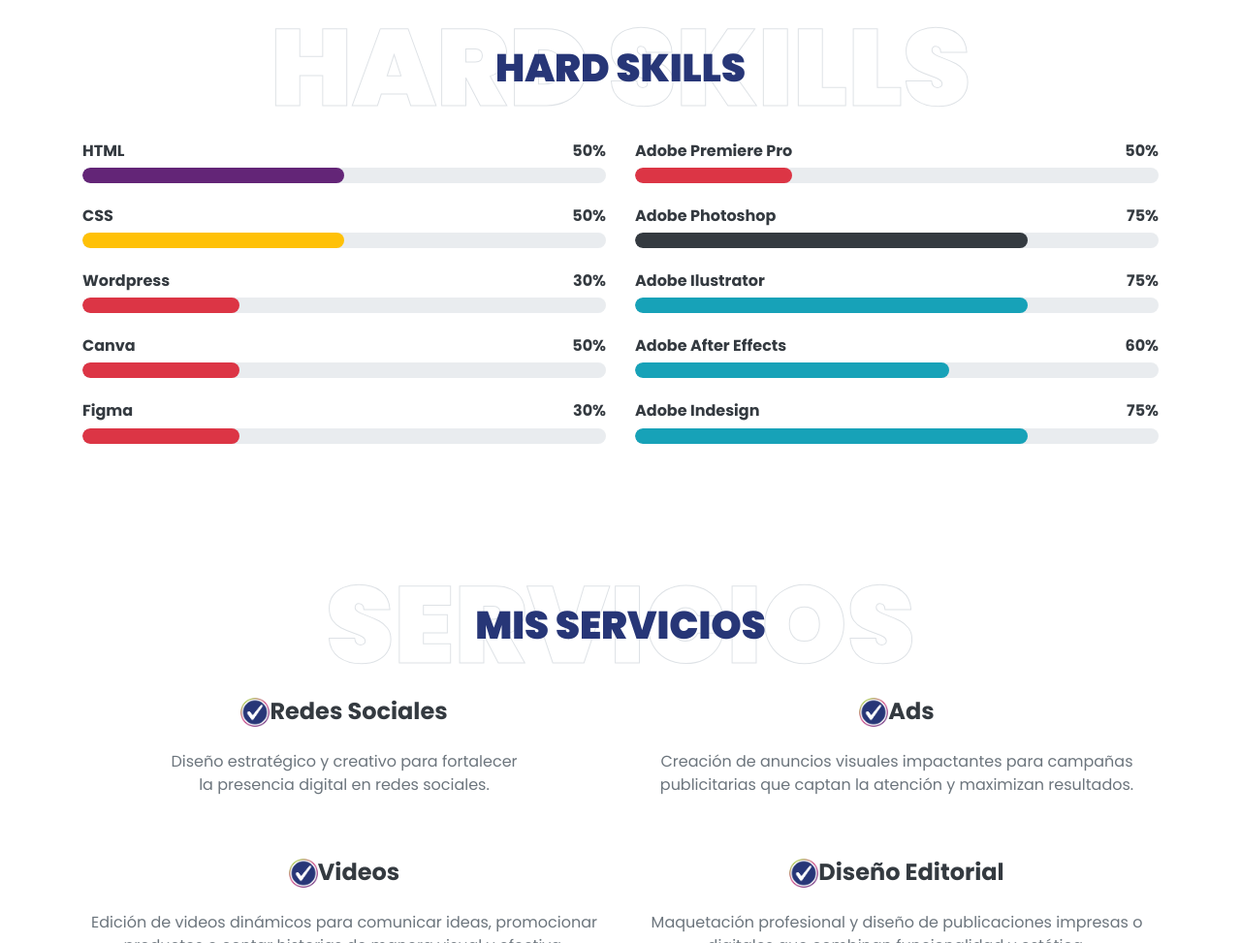
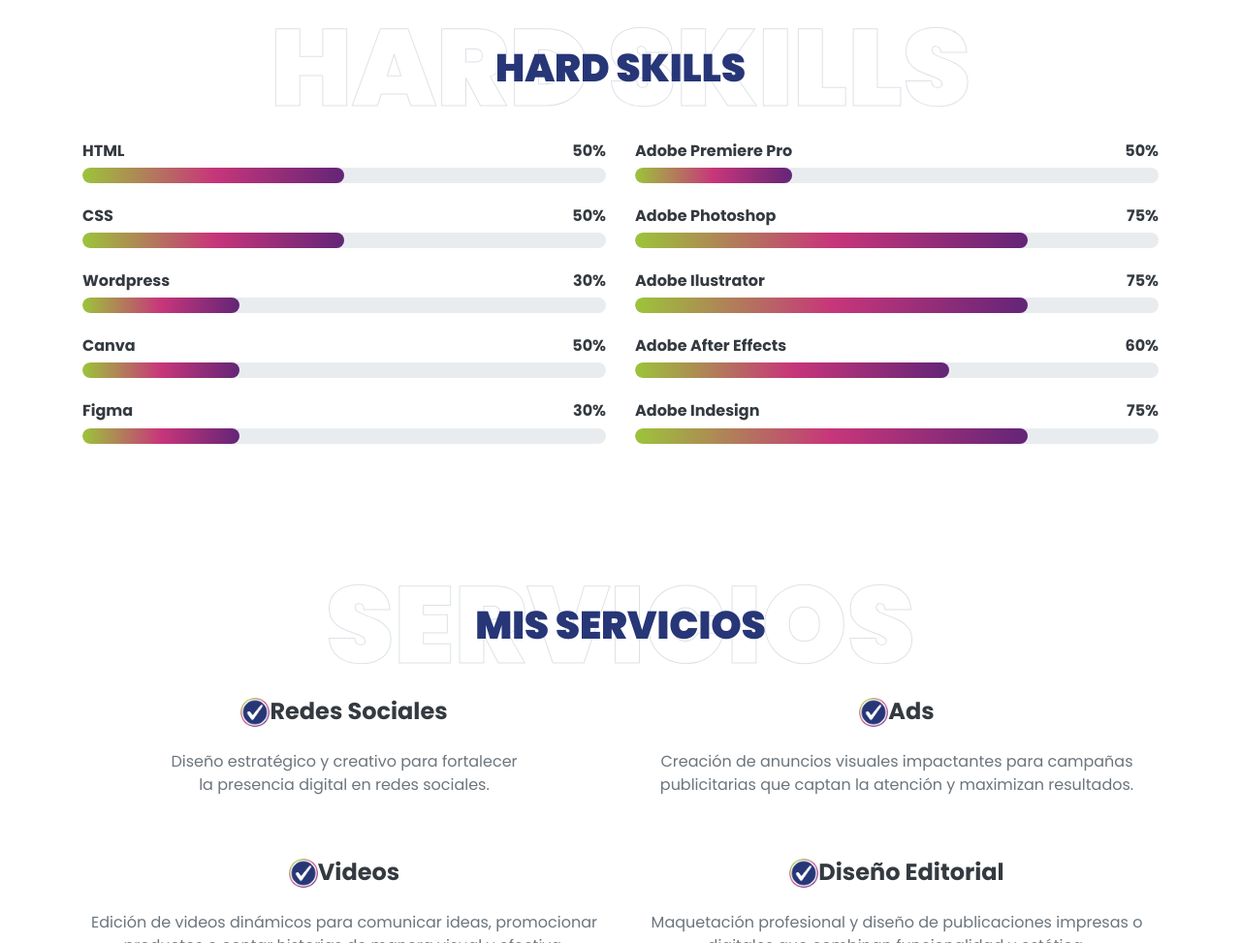
Before and after one commit to IsaHerrera13/Portafolio, a plain HTML site: page index.html in a window 1280 px wide. Shown: the part 3049-4022 px from the top of the page at 97% size. Drawn offline with nearby package versions, Linux system fonts and the light colour scheme.

Commit message:
Cambio de degradado en hard skills

```diff
--- a/index.html
+++ b/index.html
@@ -245,7 +245,7 @@
                             <h6 class="font-weight-bold">50%</h6>
                         </div>
                         <div class="progress">
-                            <div class="progress-bar bg-primary" role="progressbar" aria-valuenow="50" aria-valuemin="0" aria-valuemax="100"></div>
+                            <div class="progress-bar barra" role="progressbar" aria-valuenow="50" aria-valuemin="0" aria-valuemax="100"></div>
                         </div>
                     </div>
                     <div class="skill mb-4">
@@ -254,7 +254,7 @@
                             <h6 class="font-weight-bold">50%</h6>
                         </div>
                         <div class="progress">
-                            <div class="progress-bar bg-warning" role="progressbar" aria-valuenow="50" aria-valuemin="0" aria-valuemax="100"></div>
+                            <div class="progress-bar barra" role="progressbar" aria-valuenow="50" aria-valuemin="0" aria-valuemax="100"></div>
                         </div>
                     </div>
                     <div class="skill mb-4">
@@ -263,7 +263,7 @@
                             <h6 class="font-weight-bold">30%</h6>
                         </div>
                         <div class="progress">
-                            <div class="progress-bar bg-danger" role="progressbar" aria-valuenow="30" aria-valuemin="0" aria-valuemax="100"></div>
+                            <div class="progress-bar barra" role="progressbar" aria-valuenow="30" aria-valuemin="0" aria-valuemax="100"></div>
                         </div>
                     </div>
                     <div class="skill mb-4">
@@ -272,7 +272,7 @@
                             <h6 class="font-weight-bold">50%</h6>
                         </div>
                         <div class="progress">
-                            <div class="progress-bar bg-danger" role="progressbar" aria-valuenow="30" aria-valuemin="0" aria-valuemax="100"></div>
+                            <div class="progress-bar barra" role="progressbar" aria-valuenow="30" aria-valuemin="0" aria-valuemax="100"></div>
                         </div>
                     </div>
                     <div class="skill mb-4">
@@ -281,7 +281,7 @@
                             <h6 class="font-weight-bold">30%</h6>
                         </div>
                         <div class="progress">
-                            <div class="progress-bar bg-danger" role="progressbar" aria-valuenow="30" aria-valuemin="0" aria-valuemax="100"></div>
+                            <div class="progress-bar barra" role="progressbar" aria-valuenow="30" aria-valuemin="0" aria-valuemax="100"></div>
                         </div>
                     </div>
                 </div>
@@ -292,7 +292,7 @@
                             <h6 class="font-weight-bold">50%</h6>
                         </div>
                         <div class="progress">
-                            <div class="progress-bar bg-danger" role="progressbar" aria-valuenow="30" aria-valuemin="0" aria-valuemax="100"></div>
+                            <div class="progress-bar barra" role="progressbar" aria-valuenow="30" aria-valuemin="0" aria-valuemax="100"></div>
                         </div>
                     </div>
                     <div class="skill mb-4">
@@ -301,7 +301,7 @@
                             <h6 class="font-weight-bold">75%</h6>
                         </div>
                         <div class="progress">
-                            <div class="progress-bar bg-dark" role="progressbar" aria-valuenow="75" aria-valuemin="0" aria-valuemax="100"></div>
+                            <div class="progress-bar barra" role="progressbar" aria-valuenow="75" aria-valuemin="0" aria-valuemax="100"></div>
                         </div>
                     </div>
                     <div class="skill mb-4">
@@ -310,7 +310,7 @@
                             <h6 class="font-weight-bold">75%</h6>
                         </div>
                         <div class="progress">
-                            <div class="progress-bar bg-info" role="progressbar" aria-valuenow="75" aria-valuemin="0" aria-valuemax="100"></div>
+                            <div class="progress-bar barra" role="progressbar" aria-valuenow="75" aria-valuemin="0" aria-valuemax="100"></div>
                         </div>
                     </div>
                     <div class="skill mb-4">
@@ -319,7 +319,7 @@
                             <h6 class="font-weight-bold">60%</h6>
                         </div>
                         <div class="progress">
-                            <div class="progress-bar bg-info" role="progressbar" aria-valuenow="60" aria-valuemin="0" aria-valuemax="100"></div>
+                            <div class="progress-bar barra" role="progressbar" aria-valuenow="60" aria-valuemin="0" aria-valuemax="100"></div>
                         </div>
                     </div>
                     <div class="skill mb-4">
@@ -328,7 +328,7 @@
                             <h6 class="font-weight-bold">75%</h6>
                         </div>
                         <div class="progress">
-                            <div class="progress-bar bg-info" role="progressbar" aria-valuenow="75" aria-valuemin="0" aria-valuemax="100"></div>
+                            <div class="progress-bar barra" role="progressbar" aria-valuenow="75" aria-valuemin="0" aria-valuemax="100"></div>
                         </div>
                     </div>
                 </div>
```
Also changed, not shown: css/style.css, 1 other file.
